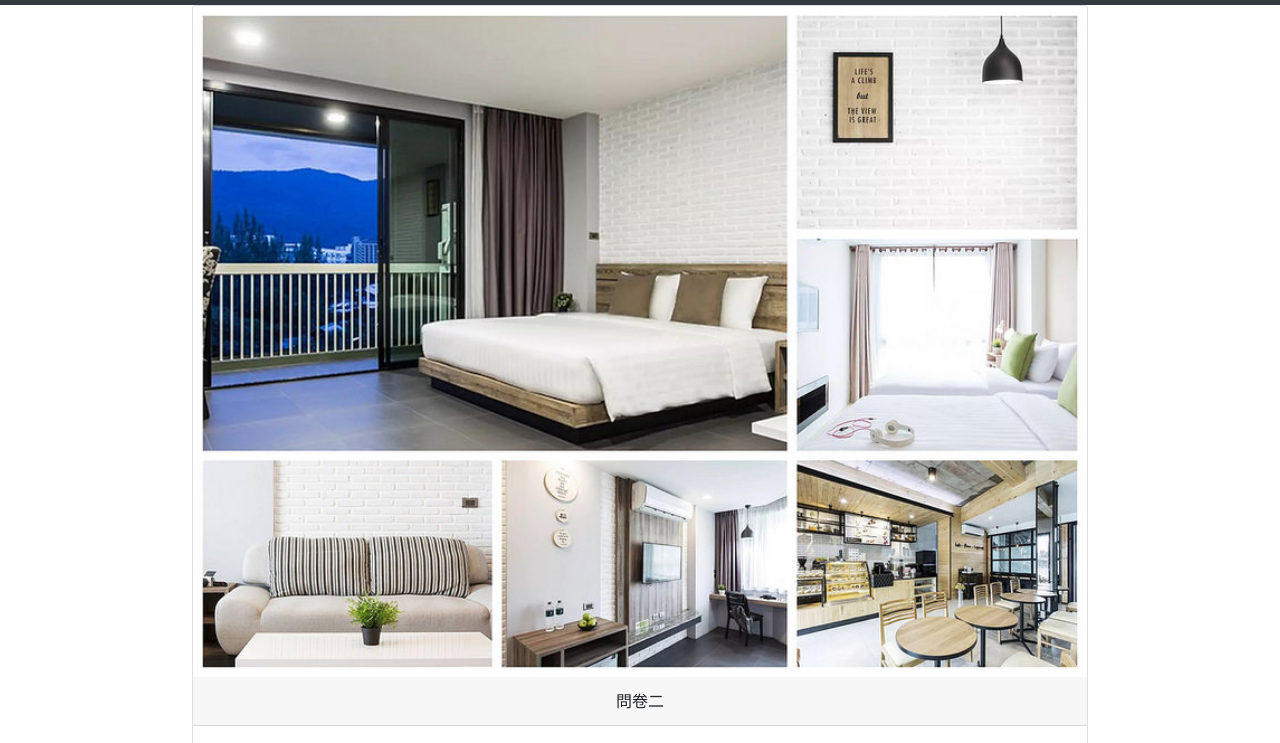
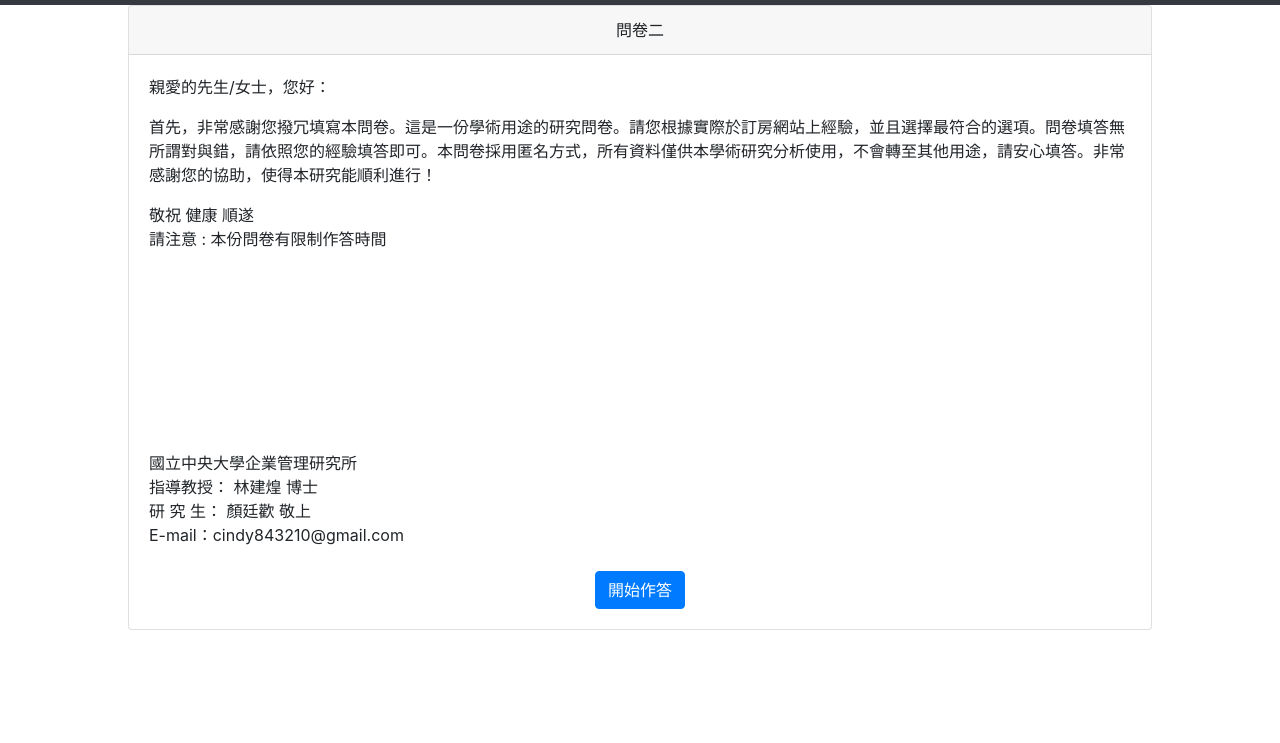
Before and after one commit to NLPting/survey-hun, a website: page index1.html in a window 1280 px wide. Shown: the part 51-794 px from the top of the page. Drawn offline with nearby package versions, Linux system fonts and the light colour scheme.

Commit message:
del picture

```diff
--- a/index1.html
+++ b/index1.html
@@ -58,8 +58,7 @@
     </div>
     <div class='page1'>
       <div class="d-flex justify-content-center">
-          <div class="card" id='card-1' style="width: 70%;">
-            <img class="card-img-top img-fluid" src="img/banner.jpg" alt="Responsive image">
+          <div class="card" id='card-1' style="width: 80%;">
               <div class="card-header text-center">
                 問卷二
               </div>
```
